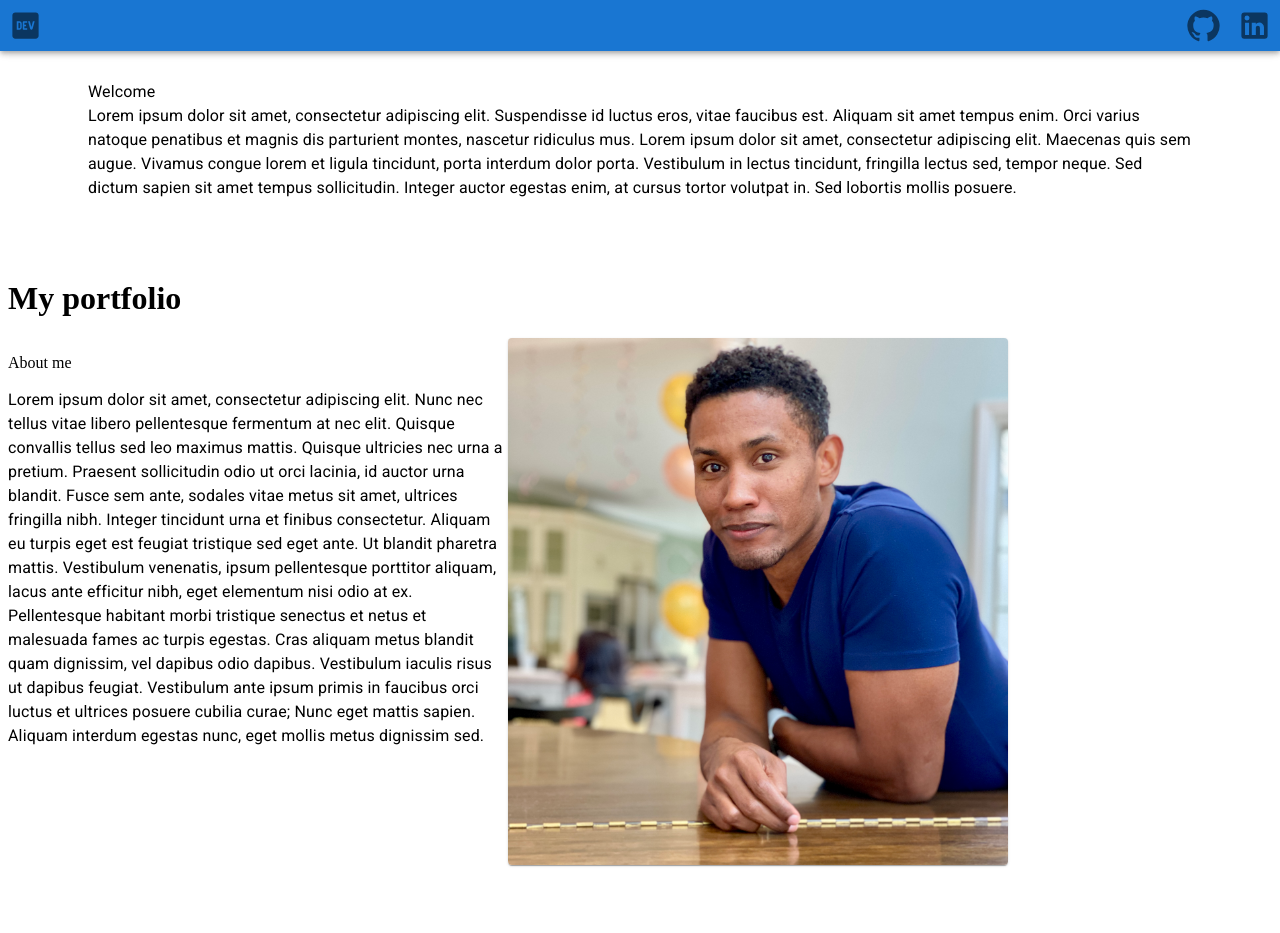
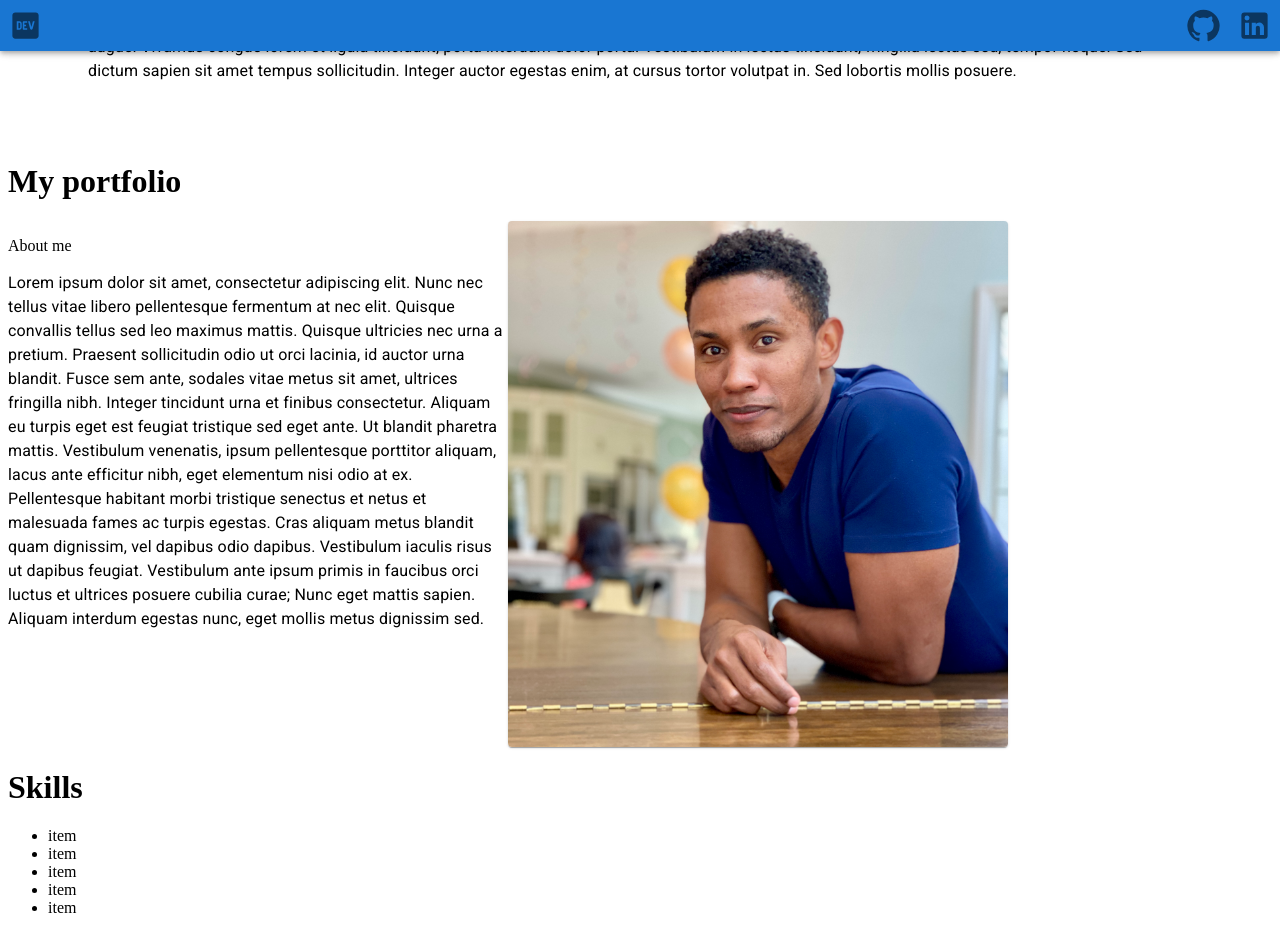
Before and after one commit to R-Villar/vite-portfolio, a React (Vite) app: page / in a window 1280 px wide. Before the commit the page ends 873 px from the top, so only its background shows below. Built offline with nearby package versions, Linux system fonts and the light colour scheme.

Commit message:
added skills component

```diff
--- a/src/components/Home.jsx
+++ b/src/components/Home.jsx
@@ -1,6 +1,7 @@
 import {Navbar} from "./Navbar";
 import {About} from "./About";
 import { Welcome } from "./Welcome";
+import { Skills } from "./Skills";
 import Box from "@mui/material/Box";
 
 export const Home = () => {
@@ -10,6 +11,7 @@ export const Home = () => {
             <Welcome />
 			<h1>My portfolio</h1>
 			<About />
+            <Skills />
 		</Box>
 	);
 };
--- /dev/null
+++ b/src/components/Skills.jsx
@@ -0,0 +1,14 @@
+export const Skills = () => {
+	return (
+		<div>
+			<h1>Skills</h1>
+			<ul>
+				<li>item</li>
+				<li>item</li>
+				<li>item</li>
+				<li>item</li>
+				<li>item</li>
+			</ul>
+		</div>
+	);
+};
--- a/src/index.css
+++ b/src/index.css
@@ -13,10 +13,10 @@
   -moz-osx-font-smoothing: grayscale;
   -webkit-text-size-adjust: 100%;
 } */
-/*
+
 #root {
     display: flex;
     align-items: center;
     justify-content: center;
     height: 100vh;
-} */
+}
```
